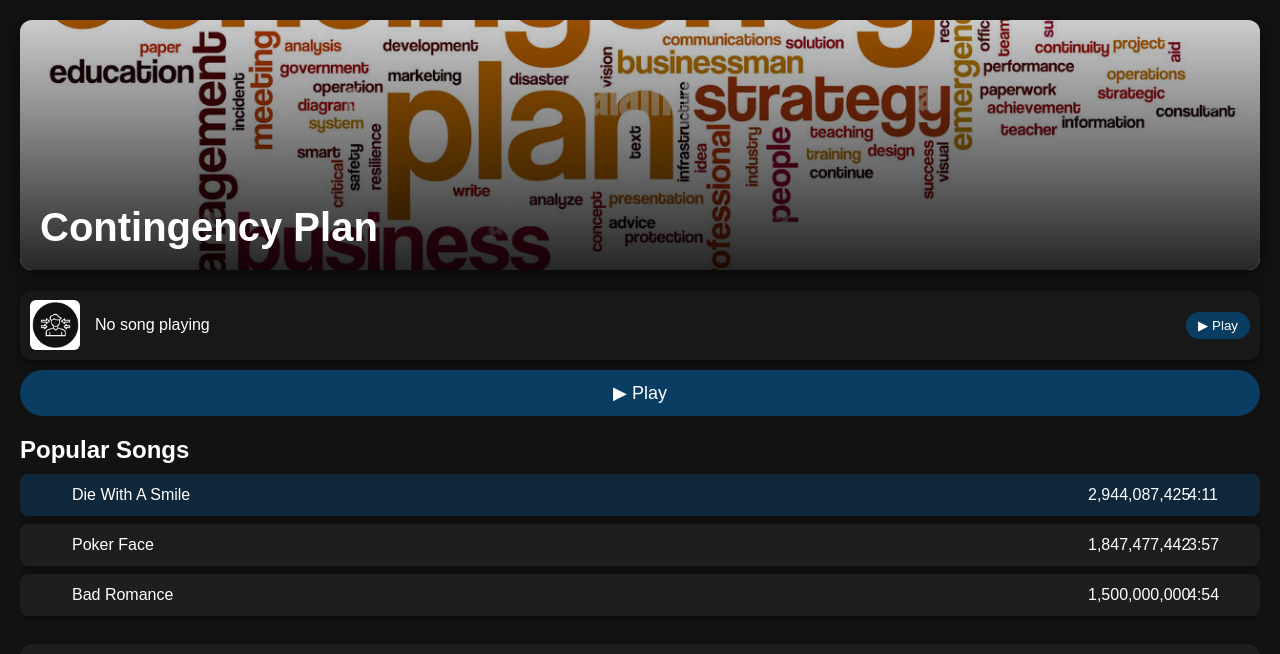
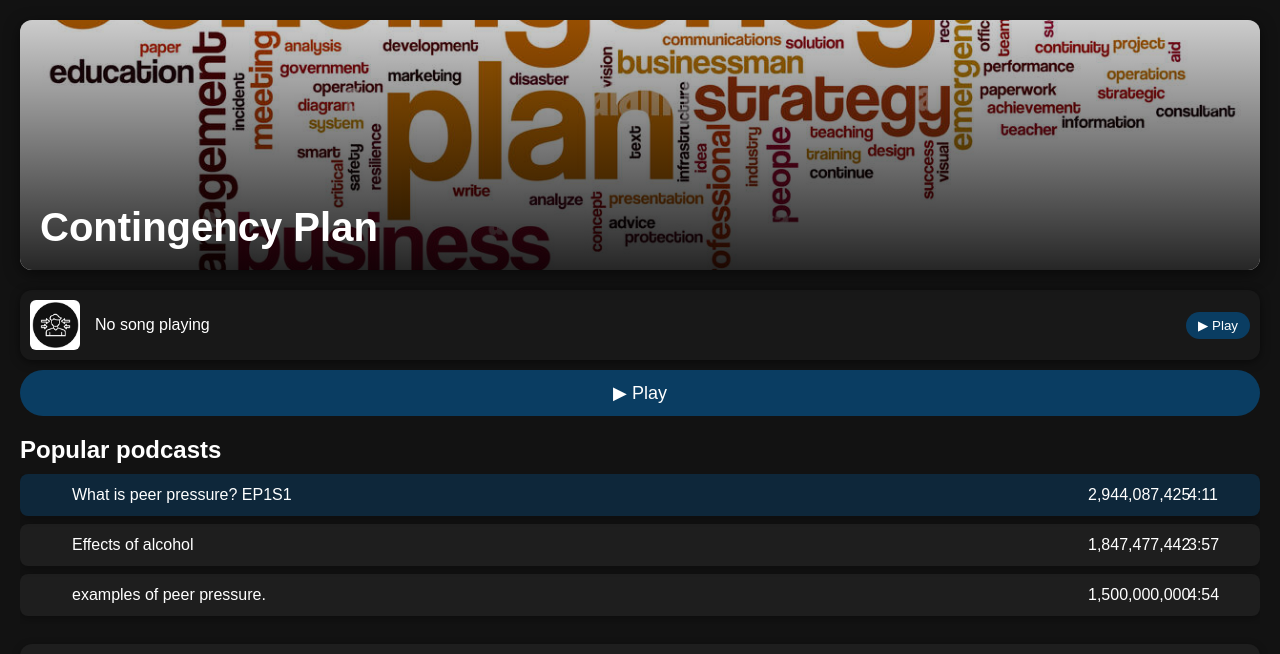
Before and after one commit to Texteer/spoootify, a plain HTML site: page index.html in a window 1280 px wide. Shown: the top 654 px of the page. Drawn offline with Linux system fonts and the light colour scheme.

Commit message:
Update index.html

```diff
--- a/index.html
+++ b/index.html
@@ -80,7 +80,7 @@ body { font-family: Arial, sans-serif; background:#121212; color:white; display:
   <button class="big-play" id="bigPlay">▶ Play</button>
 
   <div class="song-list">
-    <h2>Popular Songs</h2>
+    <h2>Popular podcasts</h2>
     <div class="song-list-container" id="songs"></div>
   </div>
 
@@ -110,9 +110,9 @@ body { font-family: Arial, sans-serif; background:#121212; color:white; display:
 <script>
 // ====== DATA ======
 const songs = [
-  { title: "Die With A Smile", streams: "2,944,087,425", length: "4:11", cover: "assets/cover1.jpg", file: "assets/song1.mp3" },
-  { title: "Poker Face", streams: "1,847,477,442", length: "3:57", cover: "assets/cover2.jpg", file: "assets/song2.mp3" },
-  { title: "Bad Romance", streams: "1,500,000,000", length: "4:54", cover: "assets/cover3.jpg", file: "assets/song3.mp3" }
+  { title: "What is peer pressure? EP1S1", streams: "2,944,087,425", length: "4:11", cover: "assets/cover1.jpg", file: "assets/song1.mp3" },
+  { title: "Effects of alcohol", streams: "1,847,477,442", length: "3:57", cover: "assets/cover2.jpg", file: "assets/song2.mp3" },
+  { title: "examples of peer pressure.", streams: "1,500,000,000", length: "4:54", cover: "assets/cover3.jpg", file: "assets/song3.mp3" }
 ];
 
 const audio = new Audio();
```
